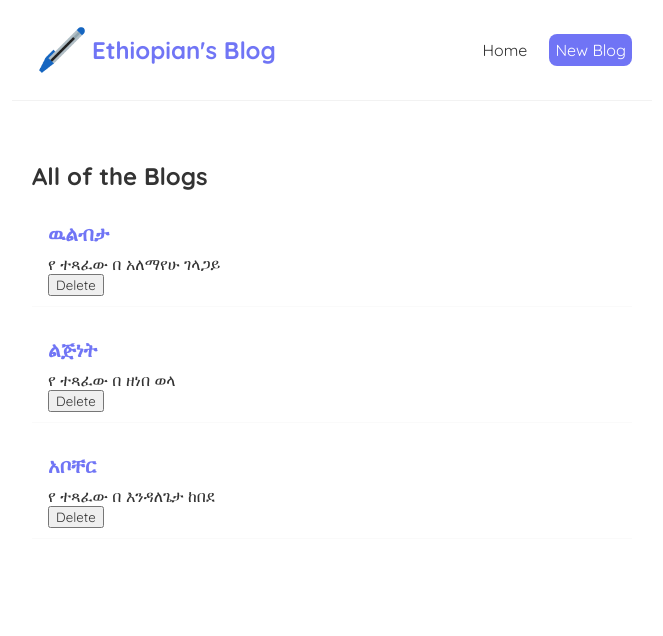
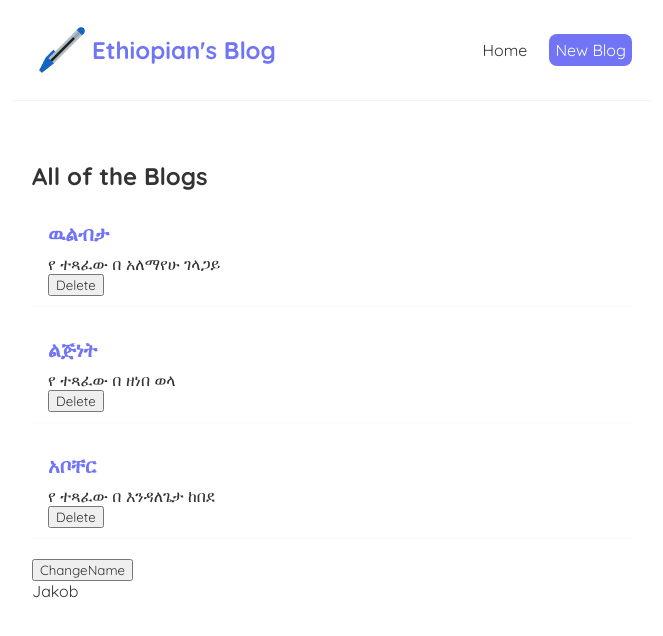
Before and after one commit to biruk-anley/Ethiopian_blogger, a React (Create React App) app: page / in a window 1280 px wide. Shown: the top 636 px of the page, without its empty margins (308-971 px from the left). Built offline with nearby package versions, Linux system fonts and the light colour scheme.

Commit message:
Adding use effect hook

```diff
--- a/src/Home.js
+++ b/src/Home.js
@@ -1,7 +1,8 @@
-import { useState } from "react";
+import { useState, useEffect} from "react";
 import BlogLists from "./BlogLists";
 
 const Home = () => {
+  const [name, setName] = useState("Jakob");
   const [blogs, setBlogs] = useState([
     {
       title: "ዉልብታ",
@@ -21,16 +22,30 @@
       author: "እንዳለጌታ ከበደ",
       id: 3,
     },
+  ]);
 
-  ]);
-    const handleDelete = (id) => {
-        const newset = blogs.filter(blog => blog.id !== id);
-        setBlogs(newset);
-    }
+
+  const handleDelete = (id) => {
+    const newset = blogs.filter((blog) => blog.id !== id);
+    setBlogs(newset);
+  };
+
+  // this is the fucnction which is going to be renderd at the first time and  ever time the state chnage there will be rendering
+  useEffect(() => {
+    console.log("use effect runn");
+    console.log(name);
+
+  }, []);
 
   return (
     <div className="home">
-      <BlogLists blogse={blogs} title="All of the Blogs" handleDelete={handleDelete} />
+      <BlogLists
+        blogse={blogs}
+        title="All of the Blogs"
+        handleDelete={handleDelete}
+      />
+      <button onClick={() => setName("Peter")}>ChangeName</button>
+      <p>{name}</p>
     </div>
   );
 };
```
